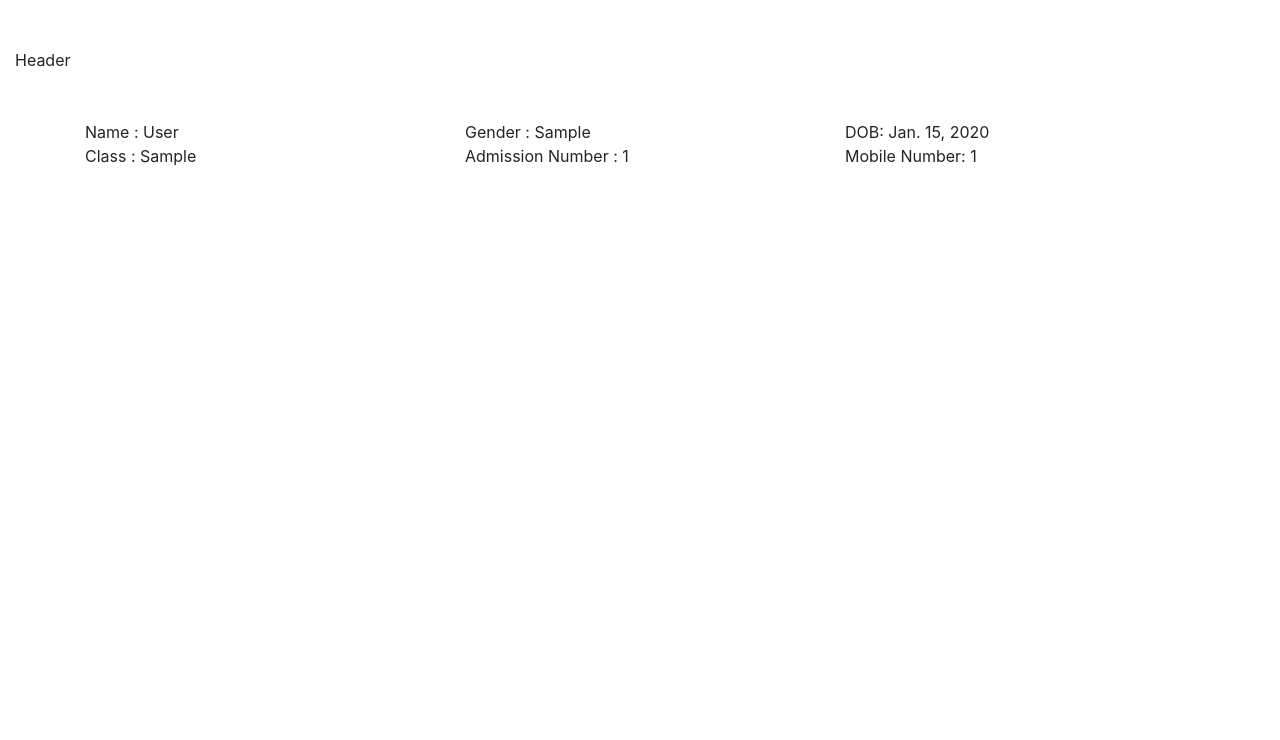
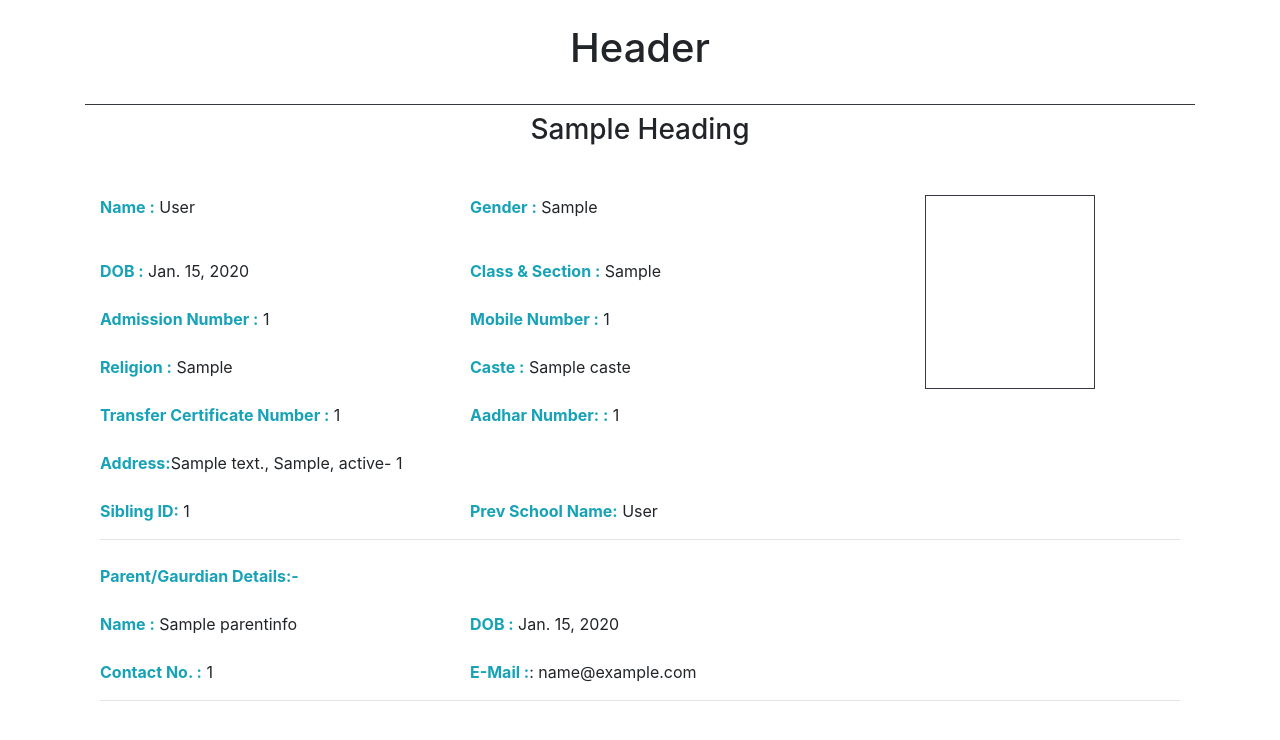
Before and after one commit to yashboura303/School_ERP, a Django app: template templates/printStudentData.html in a window 1280 px wide. Shown: the top 740 px of the page. Run offline with Django 3.2, Linux system fonts and the light colour scheme; tables that the repository leaves empty hold one stand-in row (values such as "Sample post"); the template is opened without the code that fills it: values that come from a table or form of the project are taken from there, most other values are stand-ins (such as "Sample title", 1, 10 or a date in 2020); parts of the project's set-up code (start-up, migrations or seed data) failed here and were passed over; some libraries are stand-ins or nearby versions.

Commit message:
changed search result and print form

```diff
--- a/form/views.py
+++ b/form/views.py
@@ -189,7 +189,8 @@
 def print(request,pk):
     student_info = StudentInfo.objects.get(admissionNumber = (pk))
     pAdd = PermanentAddress.objects.get(student = student_info)
-    return render(request, 'printStudentData.html',{"student":student_info,"pAdd":pAdd} )
+    parent = ParentInfo.objects.get(student = student_info)
+    return render(request, 'printStudentData.html',{"student":student_info,"pAdd":pAdd,"parent":parent} )
 
 def search(request):
     if request.method == "GET":
--- a/templates/printStudentData.html
+++ b/templates/printStudentData.html
@@ -1,5 +1,6 @@
 <!doctype html>
 <html lang="en">
+
 <head>
   <title>{{student.fullName}}</title>
   <!-- Required meta tags -->
@@ -7,40 +8,126 @@
   <meta name="viewport" content="width=device-width, initial-scale=1, shrink-to-fit=no">
 
   <!-- Bootstrap CSS -->
-    <link rel="stylesheet" href="https://stackpath.bootstrapcdn.com/bootstrap/4.3.1/css/bootstrap.min.css" integrity="sha384-ggOyR0iXCbMQv3Xipma34MD+dH/1fQ784/j6cY/iJTQUOhcWr7x9JvoRxT2MZw1T" crossorigin="anonymous">
+  <link rel="stylesheet" href="https://stackpath.bootstrapcdn.com/bootstrap/4.3.1/css/bootstrap.min.css"
+    integrity="sha384-ggOyR0iXCbMQv3Xipma34MD+dH/1fQ784/j6cY/iJTQUOhcWr7x9JvoRxT2MZw1T" crossorigin="anonymous">
 </head>
-  <body>
+<style>
+  .marginTop {
+    margin-top: -130px;
+  }
+
+  @media print {
+    body {
+      width: 21cm;
+      height: 29.7cm;
+      margin: 30mm 45mm 30mm 45mm;
+      /* change the margins as you want them to be. */
+    }
+  }
+
+  @page {
+    size: A4;
+    margin: 0;
+  }
+</style>
+
+<body class="container" onload="window.print()">
 
 
-    <div class="header container-fluid py-5">
-      Header
+  <div class="header container-fluid py-4 border-bottom border-dark text-center ">
+    <h1>Header</h1>
   </div>
-    <div class="container">
+  <div class="container-fluid text-center mt-2">
+    <h3>Sample Heading</h3>
+  </div>
+  <div class="container mt-5">
     <div class="row">
       <div class="col-sm-4">
-        Name : {{student.fullName}}
+        <span class="font-weight-bold text-info">Name :</span> {{student.fullName}}
       </div>
       <div class="col-sm-4">
-        Gender : {{student.gender}}
-      </div>
-      <div class="col-sm-4">DOB: {{student.dob}}</div>
-    </div>
-    <div class="row">
-        <div class="col-sm-4">
-          Class : {{student.classSection}}
+        <span class="font-weight-bold text-info">Gender :</span> {{student.gender}}
       </div>
       <div class="col-sm-4">
-          Admission Number : {{student.admissionNumber}}
+        <div class="container-fluid border border-dark p-5 w-50">
+          <div class="container p-5">
           </div>
-        <div class="col-sm-4">Mobile Number: {{student.mobileNumber}}</div>
         </div>
+      </div>
+    </div>
+
+    <div class="row marginTop">
+      <div class="col-sm-4"><span class="font-weight-bold text-info">DOB :</span> {{student.dob}}</div>
+      <div class="col-sm-4">
+        <span class="font-weight-bold text-info">Class & Section :</span> {{student.classSection}}
+      </div>
+    </div>
+    <div class="row mt-4">
+      <div class="col-sm-4">
+        <span class="font-weight-bold text-info">Admission Number :</span> {{student.admissionNumber}}
+      </div>
+      <div class="col-sm-4"><span class="font-weight-bold text-info"> Mobile Number :</span> {{student.mobileNumber}}
+      </div>
+    </div>
+    <div class="row mt-4">
+      <div class="col-sm-4"><span class="font-weight-bold text-info">Religion :</span> {{student.religion}}</div>
+      <div class="col-sm-4"><span class="font-weight-bold text-info">Caste :</span> {{studetn.caste}}</div>
+    </div>
+
+    <div class="row mt-4">
+      <div class="col-sm-4"><span class="font-weight-bold text-info">Transfer Certificate Number :</span>
+        {{student.tcNumber}}</div>
+      <div class="col-sm-4"><span class="font-weight-bold text-info">Aadhar Number: :</span> {{student.aadharNumber}}
+      </div>
+    </div>
+    <div class="row mt-4">
+      <div class="col-sm-8"><span class="font-weight-bold text-info">Address:</span>{{pAdd.Address}}, {{pAdd.city}},
+        {{pAdd.state}}- {{pAdd.zipCode}}</div>
+    </div>
+    <div class="row mt-4">
+      <div class="col-sm-4"><span class="font-weight-bold text-info">Sibling ID:</span> {{student.siblingID}}</div>
+      <div class="col-sm-4"><span class="font-weight-bold text-info">Prev School Name:</span> {{student.prevSchoolName}}
+      </div>
+    </div>
+    <hr>
+    <div class="mt-4">
+      <span class="font-weight-bold text-info">Parent/Gaurdian Details:-</span>
+
+      <div class="row mt-4">
+        <div class="col-sm-4">
+          <span class="font-weight-bold text-info">Name :</span>
+          {{parent.fatherName}}
+        </div>
+
+        <div class="col-sm-4"><span class="font-weight-bold text-info">DOB :</span> {{parent.Fatherdob}}</div>
+      </div>
+      <div class="row mt-4">
+          <div class="col-sm-4">
+            <span class="font-weight-bold text-info">Contact No. :</span>
+            {{parent.MobileNumber}}
+          </div>
+
+          <div class="col-sm-4"><span class="font-weight-bold text-info">E-Mail :</span>: {{parent.email}}</div>
+        </div>
+      </div>
+      <hr>
     </div>
 
 
     <!-- Optional JavaScript -->
     <!-- jQuery first, then Popper.js, then Bootstrap JS -->
-    <script src="https://code.jquery.com/jquery-3.3.1.slim.min.js" integrity="sha384-q8i/X+965DzO0rT7abK41JStQIAqVgRVzpbzo5smXKp4YfRvH+8abtTE1Pi6jizo" crossorigin="anonymous"></script>
-    <script src="https://cdnjs.cloudflare.com/ajax/libs/popper.js/1.14.7/umd/popper.min.js" integrity="sha384-UO2eT0CpHqdSJQ6hJty5KVphtPhzWj9WO1clHTMGa3JDZwrnQq4sF86dIHNDz0W1" crossorigin="anonymous"></script>
-    <script src="https://stackpath.bootstrapcdn.com/bootstrap/4.3.1/js/bootstrap.min.js" integrity="sha384-JjSmVgyd0p3pXB1rRibZUAYoIIy6OrQ6VrjIEaFf/nJGzIxFDsf4x0xIM+B07jRM" crossorigin="anonymous"></script>
+    <script src="https://code.jquery.com/jquery-3.3.1.slim.min.js"
+      integrity="sha384-q8i/X+965DzO0rT7abK41JStQIAqVgRVzpbzo5smXKp4YfRvH+8abtTE1Pi6jizo" crossorigin="anonymous">
+    </script>
+    <script src="https://cdnjs.cloudflare.com/ajax/libs/popper.js/1.14.7/umd/popper.min.js"
+      integrity="sha384-UO2eT0CpHqdSJQ6hJty5KVphtPhzWj9WO1clHTMGa3JDZwrnQq4sF86dIHNDz0W1" crossorigin="anonymous">
+    </script>
+    <script src="https://stackpath.bootstrapcdn.com/bootstrap/4.3.1/js/bootstrap.min.js"
+      integrity="sha384-JjSmVgyd0p3pXB1rRibZUAYoIIy6OrQ6VrjIEaFf/nJGzIxFDsf4x0xIM+B07jRM" crossorigin="anonymous">
+    </script>
+    <script>
+
+    </script>
 </body>
+
 </html>
--- a/templates/searchPage.html
+++ b/templates/searchPage.html
@@ -37,7 +37,7 @@
                     d="M18.363 8.464l1.433 1.431-12.67 12.669-7.125 1.436 1.439-7.127 12.665-12.668 1.431 1.431-12.255 12.224-.726 3.584 3.584-.723 12.224-12.257zm-.056-8.464l-2.815 2.817 5.691 5.692 2.817-2.821-5.693-5.688zm-12.318 18.718l11.313-11.316-.705-.707-11.313 11.314.705.709z" />
                 </svg>
             Edit</a>
-            <a class="badge badge-pill badge-success d-inline px-2 py-2 mx-2"><svg class="mx-1" xmlns="http://www.w3.org/2000/svg" width="12" height="12" viewBox="0 0 24 24"><path d="M16 18h-8v-1h8v1zm-2 1h-6v1h6v-1zm10-14v13h-4v6h-16v-6h-4v-13h4v-5h16v5h4zm-18 0h12v-3h-12v3zm12 10h-12v7h12v-7zm4-8h-20v9h2v-3h16v3h2v-9zm-1.5 1c-.276 0-.5.224-.5.5s.224.5.5.5.5-.224.5-.5-.224-.5-.5-.5z"/></svg>Print</a>
+            <a class="badge badge-pill badge-success d-inline px-2 py-2 mx-2" href="{% url 'printStudentData' student.admissionNumber  %}"><svg class="mx-1" xmlns="http://www.w3.org/2000/svg" width="12" height="12" viewBox="0 0 24 24"><path d="M16 18h-8v-1h8v1zm-2 1h-6v1h6v-1zm10-14v13h-4v6h-16v-6h-4v-13h4v-5h16v5h4zm-18 0h12v-3h-12v3zm12 10h-12v7h12v-7zm4-8h-20v9h2v-3h16v3h2v-9zm-1.5 1c-.276 0-.5.224-.5.5s.224.5.5.5.5-.224.5-.5-.224-.5-.5-.5z"/></svg>Print</a>
         <tr>
             <th scope="col">Name</th>
             <th scope="col">Gender</th>
```
Lines whose indentation alone changed are shown as unchanged.
